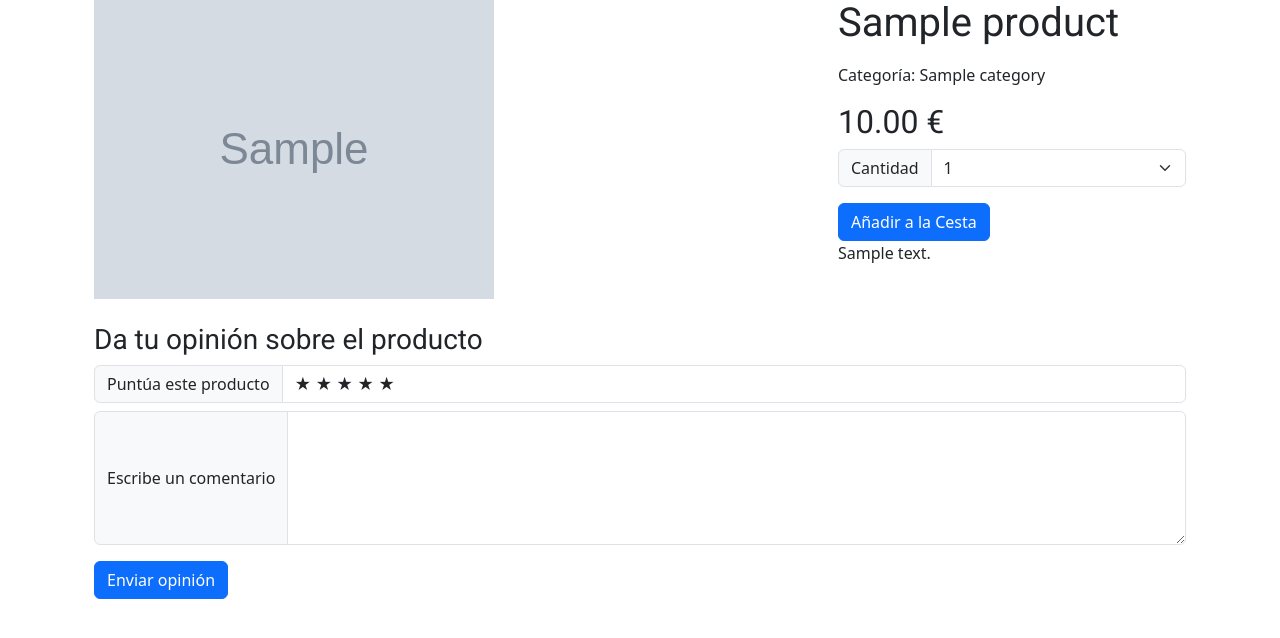
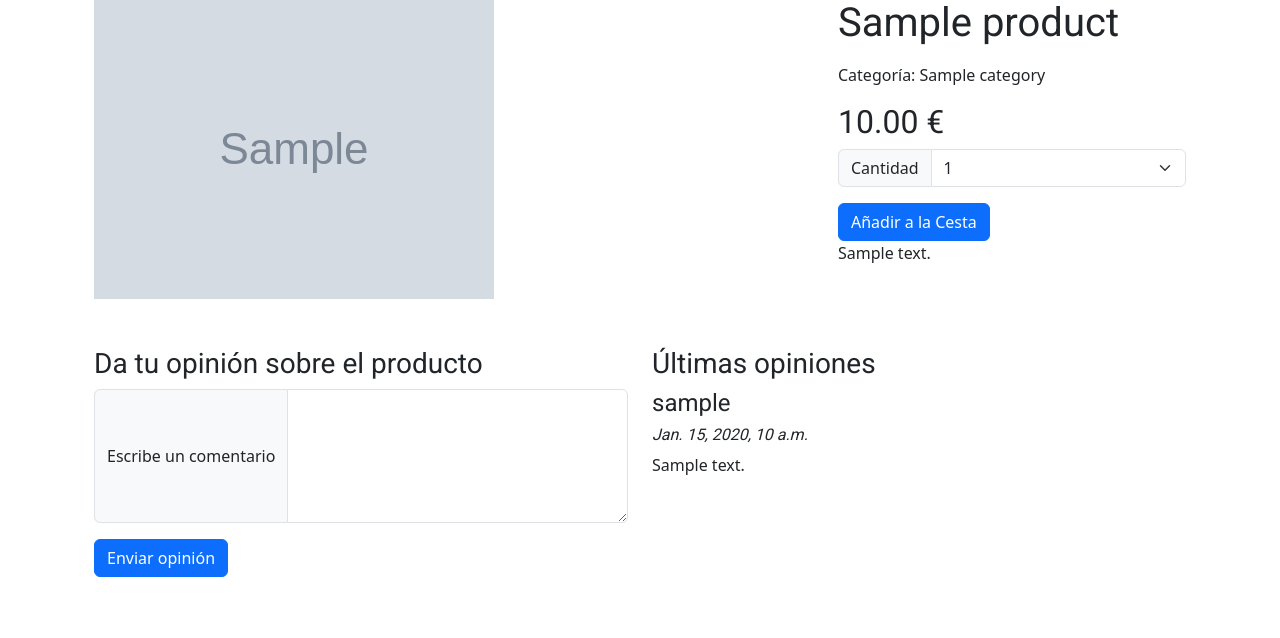
Before and after one commit to NEXUS-PGPI/ardueshop, a Django app: page /product/1/ in a window 1280 px wide. Shown: the part 81-719 px from the top of the page. Run offline with Django 4.2, Linux system fonts and the light colour scheme; tables that the repository leaves empty hold one stand-in row (values such as "Sample post"); grey boxes marked "Sample" are stand-in pictures; some libraries are stand-ins or nearby versions.

Commit message:
feat: Post opinion
Now an authenticated user can post opinions from a product page

refs #24

```diff
--- a/ardueshop/product/templates/product/detail.html
+++ b/ardueshop/product/templates/product/detail.html
@@ -37,63 +37,37 @@
         </div>
     </div>
 
-    <div class="row mt-4">
-      <div class="col-md-12">
+    <div class="row mt-5">
+      <div class="col-md-6">
         <h3>Da tu opinión sobre el producto</h3>
-        <form method="post" action="">
+        <form method="post" action="{% url 'product:publish_opinion' product.id %}">
           {% csrf_token %}
-          <div class="rating input-group">
-              <label class="input-group-text" for="rating">Puntúa este producto</label>
-              <div class="form-control">
-                  <span class="star" data-rating="1">&#9733;</span>
-                  <span class="star" data-rating="2">&#9733;</span>
-                  <span class="star" data-rating="3">&#9733;</span>
-                  <span class="star" data-rating="4">&#9733;</span>
-                  <span class="star" data-rating="5">&#9733;</span>
-                  <input type="hidden" name="rating" id="rating">
-              </div>
-          </div>
           <div class="input-group mt-2">
-              <label class="input-group-text" for="comment">Escribe un comentario</label>
-              <textarea name="comment" id="mock" class="form-control" rows="5"></textarea>
+              <label class="input-group-text" for="id_comment">Escribe un comentario</label>
+              <textarea name="comment" id="id_comment" required class="form-control" rows="5"></textarea>
           </div>
           <button type="submit" class="btn btn-primary mt-3">Enviar opinión</button>
         </form>
       </div>
+      <div class="col-md-6">
+        <h3>Últimas opiniones</h3>
+        {% if opinions|length > 0 %}
+            {% for opinion in opinions %}
+            <div class="mb-4">
+                <h4>  {{ opinion.user.username }}</h4>
+                <h6><i>{{ opinion.date }}</i></h6>
+                <p>{{ opinion.comment }}</p>
+            </div>
+            {% endfor %}
+        {% else %}
+            <div class="mb-4">
+                <h6><i>No hay opiniones para este producto</i></h6>
+            </div>
+        {% endif %}
+    </div>
     </div>
 </div>
 
 
-<!-- Include jQuery library -->
-<script src="https://ajax.googleapis.com/ajax/libs/jquery/3.5.1/jquery.min.js"></script>
 
-<style>
-  /* CSS for active stars */
-  .rating .star.active {
-    color: orange; /* Change this to your desired color */
-  }
-</style>
-
-<script>
-  $(document).ready(function() {
-    // Handle star rating selection
-    $('.rating .star').click(function() {
-      // Remove active class from all stars
-      $('.rating .star').removeClass('active');
-
-      // Add active class to clicked star and previous stars
-      $(this).addClass('active').prevAll().addClass('active');
-
-      // Set the rating value in the hidden input field
-      var ratingValue = $(this).attr('data-rating');
-      $('#rating').val(ratingValue);
-    });
-
-    // Reset rating on textarea focus
-    $('textarea').focus(function() {
-      $('.rating .star').removeClass('active');
-      $('#rating').val('');
-    });
-  });
-</script>
 {% endblock %}
--- a/ardueshop/product/urls.py
+++ b/ardueshop/product/urls.py
@@ -6,5 +6,6 @@ app_name = 'product'
 
 urlpatterns = [
     path('<int:id>/', views.product_detail, name='product_detail'),
-    path('', views.catalogue, name='catalogue')
+    path('', views.catalogue, name='catalogue'),
+    path('<int:id>/publishOpinion/', views.publish_opinion, name='publish_opinion')
 ]
--- a/ardueshop/product/views.py
+++ b/ardueshop/product/views.py
@@ -1,13 +1,32 @@
-from django.shortcuts import render, get_object_or_404
-from .models import Product, Category
+from django.shortcuts import render, get_object_or_404, redirect
+from .models import Product, Category, Opinion
+from .forms import OpinionForm
+from django.contrib.auth.decorators import login_required
+
+@login_required(login_url='login')
+def publish_opinion(request, id):
+    message = None
+
+    if request.method == 'POST':
+        form = OpinionForm(request.POST)
+        if form.is_valid():
+            current_user = request.user
+            product = get_object_or_404(Product, id=id)
+            opinion = Opinion(user=current_user, product=product, comment=form.cleaned_data['comment'])
+            opinion.save()
+            return redirect('product:product_detail', id=id)
+
+    return redirect('product:product_detail', id=id)
 
 
-# Create your views here.
 def product_detail(request, id):
     product = get_object_or_404(Product, id=id)
-    quantity_range = range(1, 11)  # This generates numbers from 1 to 10
+    quantity_range = range(1, 11)
 
-    return render(request, 'product/detail.html', {'product': product, 'quantity_range': quantity_range})
+    opinions = product.opinions.order_by('-date')
+
+    return render(request, 'product/detail.html', {'product': product, 'quantity_range': quantity_range, 'opinions': opinions} )
+
 def catalogue(request):
     products = Product.objects.all()
     categories = Category.objects.all()
```
Also changed, not shown: ardueshop/product/forms.py (added, +7 -0 lines), ardueshop/product/migrations/0002_opinion.py (added), ardueshop/product/migrations/0003_alter_opinion_date.py (added).
